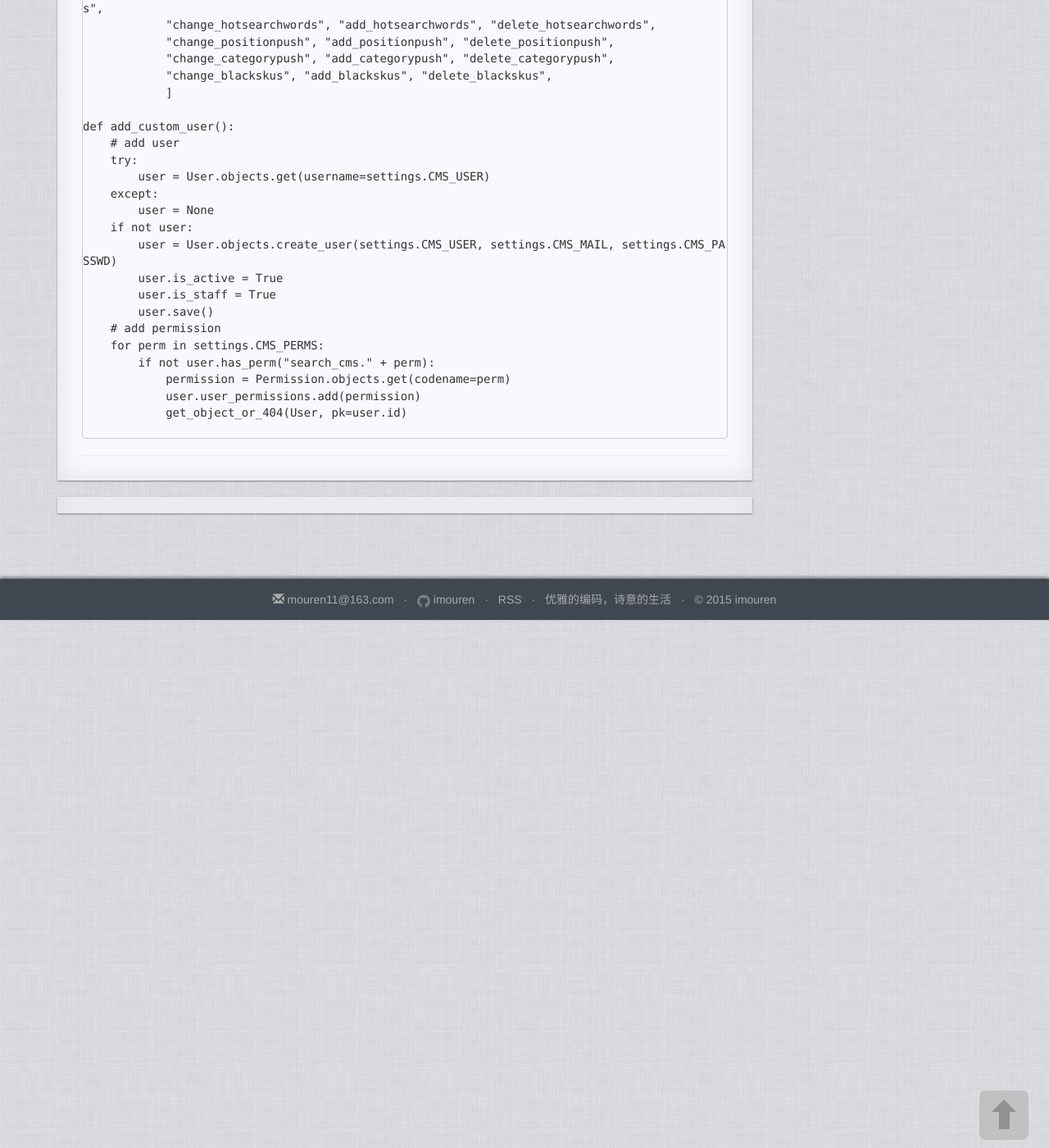
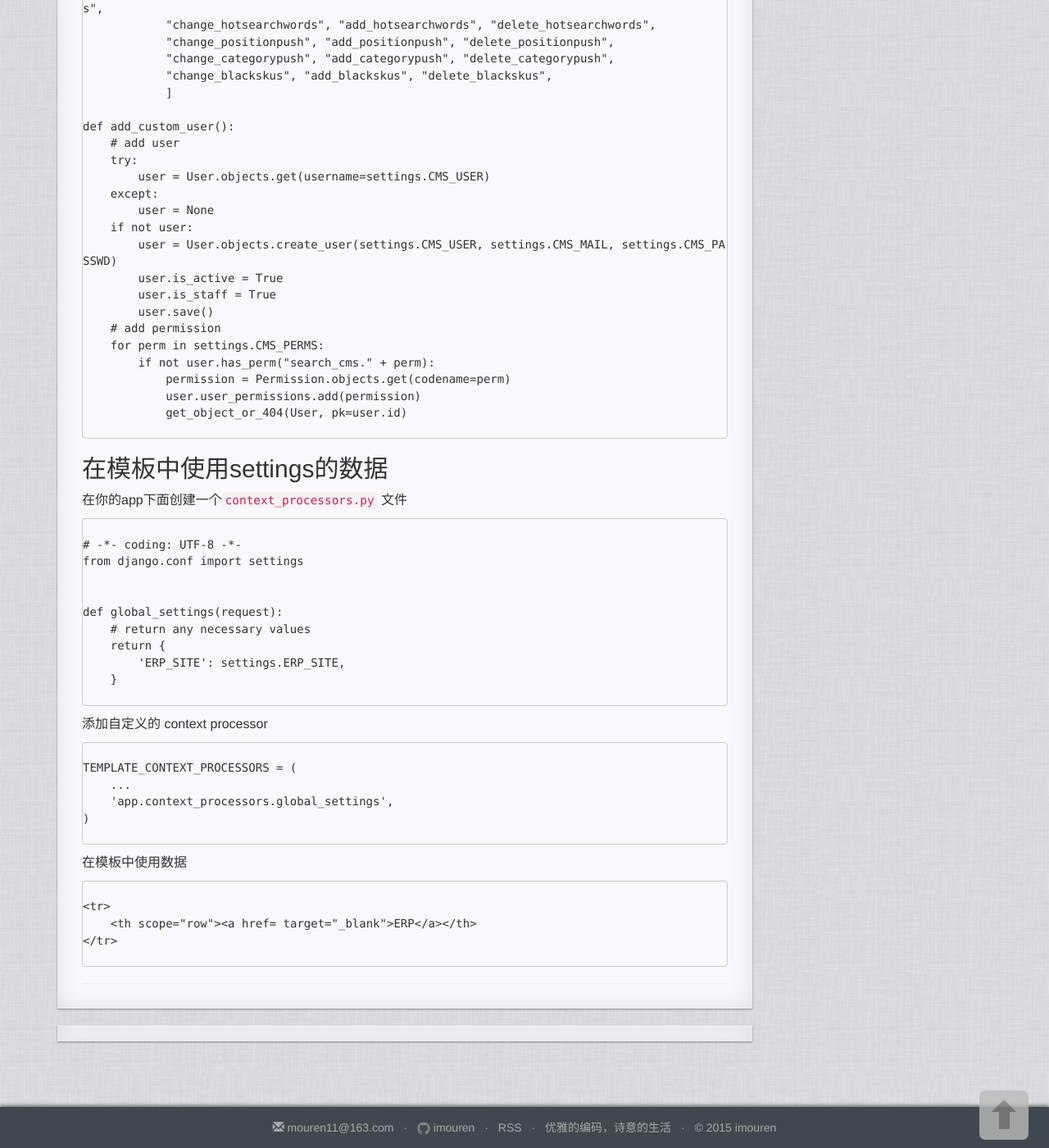
Before and after one commit to imouren/imouren.github.io, a Jekyll site: the page built from _posts/2016-07-14-django_admin.md, in a window 1280 px wide and 1400 px high, scrolled down 5031 px. Shown: the whole window at 82% size. Built offline with Jekyll 4.4.1, drawn with Linux system fonts in a browser that asks for light colours; nearby versions of some CDN libraries; comment, search, counter and statistics services are not loaded; a style sheet for code colours, icons or effects is not loaded.

Commit message:
add more

````diff
--- a/_posts/2016-07-14-django_admin.md
+++ b/_posts/2016-07-14-django_admin.md
@@ -285,3 +285,43 @@ def add_custom_user():
             get_object_or_404(User, pk=user.id)
 
 ```
+
+
+## 在模板中使用settings的数据
+
+在你的app下面创建一个`context_processors.py` 文件
+
+```python
+
+# -*- coding: UTF-8 -*-
+from django.conf import settings
+
+
+def global_settings(request):
+    # return any necessary values
+    return {
+        'ERP_SITE': settings.ERP_SITE,
+    }
+
+```
+
+添加自定义的 context processor
+
+```python
+
+TEMPLATE_CONTEXT_PROCESSORS = (
+    ...
+    'app.context_processors.global_settings',
+)
+
+```
+
+在模板中使用数据
+
+```python
+
+<tr>
+    <th scope="row"><a href={{ ERP_SITE }} target="_blank">ERP</a></th>
+</tr>
+
+```
````
Also changed, not shown: _posts/2015-09-08-python_aes.md (+3 -3 lines).
